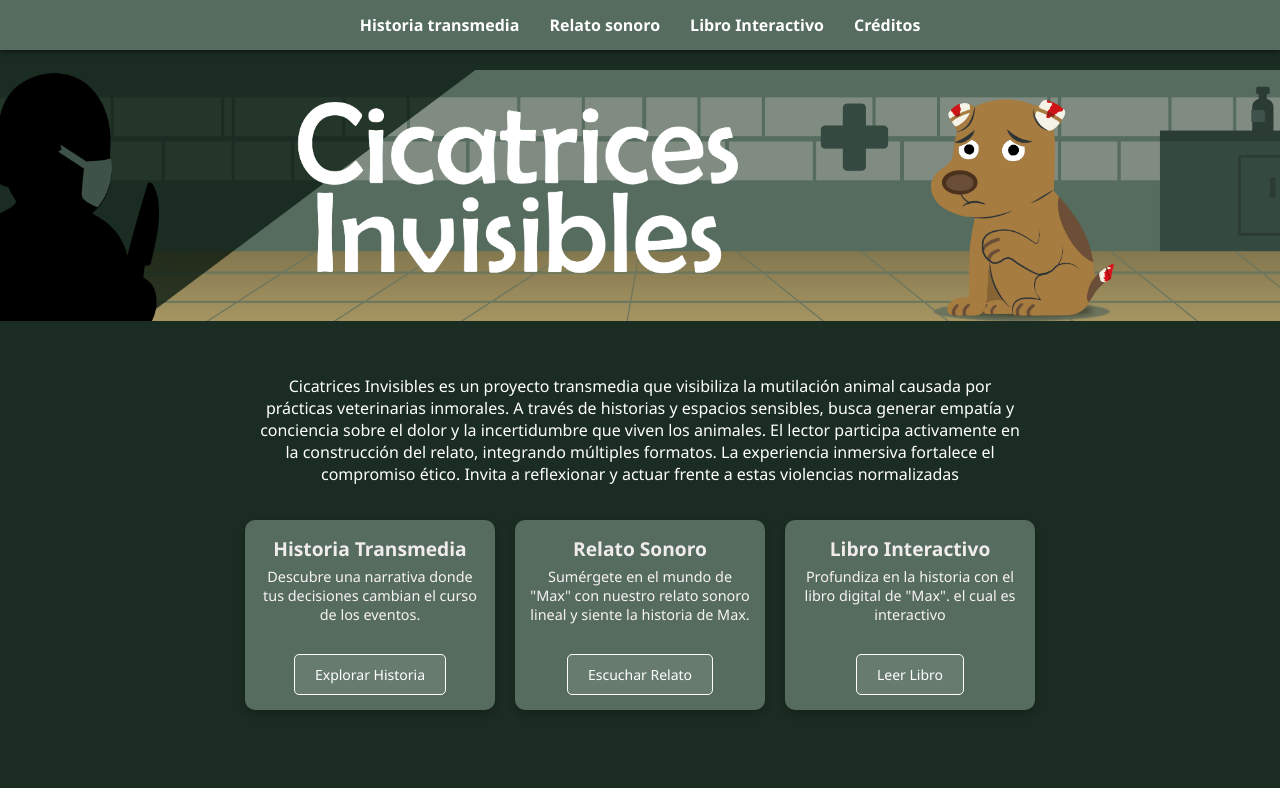
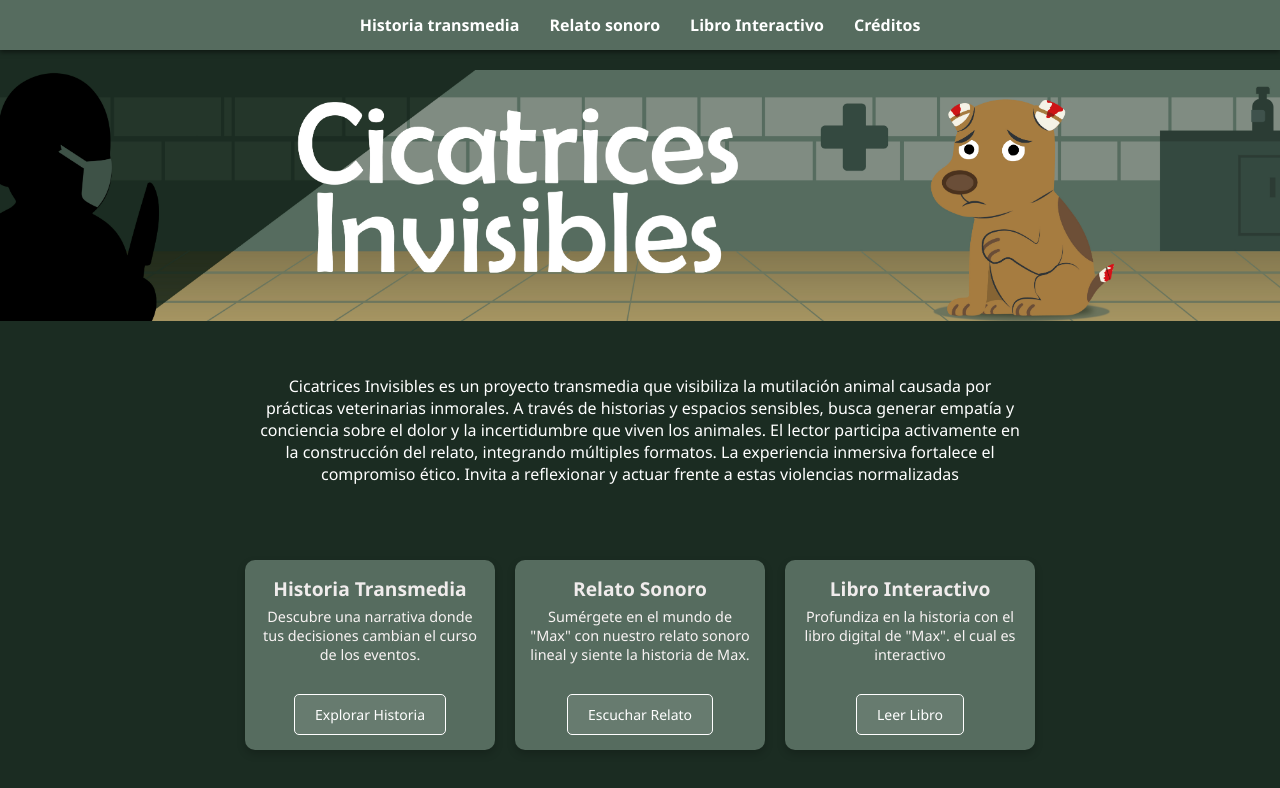
Before and after one commit to srgatocuarto/maxtransmedia, a plain HTML site: page index.html in a window 1280 px wide. Drawn offline with Linux system fonts and the light colour scheme.

Commit message:
style.css

```diff
--- a/style.css
+++ b/style.css
@@ -64,7 +64,7 @@ body {
 #app2 {
     position: relative;
     width: 100%;
-    height: 60%;
+    height: 65%;
 }
 
 #app {
```
